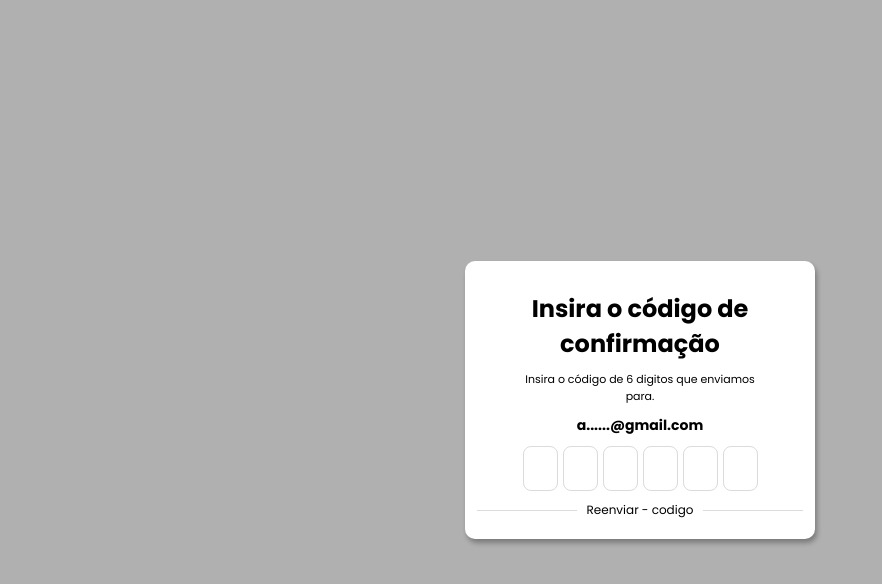
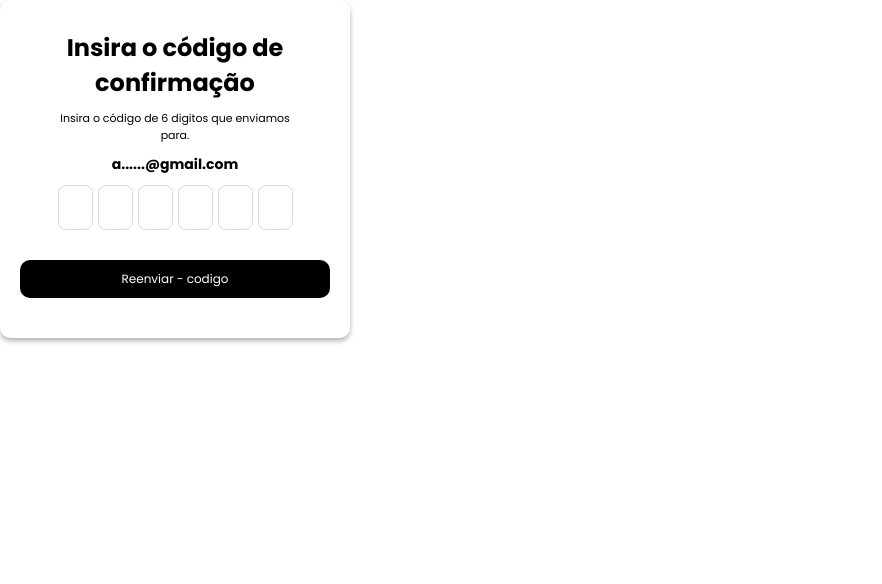
Before and after one commit to levynascimentoDev/Client_Hospedala, a Vue app: page /login/verification in a window 1280 px wide. Shown: the top 584 px of the page, without its empty margins (0-882 px from the left). Built offline with nearby package versions, Linux system fonts and the light colour scheme.

Commit message:
corrigindo erros do merge

```diff
--- a/src/pages/auth/components/modal/ModalConfirmCode.vue
+++ b/src/pages/auth/components/modal/ModalConfirmCode.vue
@@ -1,20 +1,32 @@
 <script lang="ts">
 import { defineComponent } from 'vue';
 export default defineComponent({
-    name:"modalConfirm",
-    data(){
-        return{
-            inputValues:["","","","","",""],
-            code:"",
+    name: "modalConfirm",
+    data() {
+        return {
+            inputValues: ["", "", "", "", "", ""],
+            code: "",
+        }
+    },
+    methods: {
+        onInput(key: number) {
+            // se tem valor no input
+            if (!this.inputValues[key])
+            return;
+
+            const match = this.inputValues[key].match(/^[0-9]$/)
+            if (!match) {
+                this.inputValues[key] = ""
+            }
 
         }
     }
+
 })
 </script>
 
 <template>
-    <div class="section-forgot">
-        <div  class="modal-forgot">
+    <div class="modal-forgot">
 
         <div class="title">
 
@@ -24,30 +36,16 @@ export default defineComponent({
 
         </div>
         <div class="inputs">
-                <input type="text" v-for="(value, key) in inputValues" :key="key" :value="inputValues[key]" maxlength="1">
+            <input type="text" v-for="(value, key) in inputValues" :key maxlength="1" v-model="inputValues[key]" @input="onInput(key)">
         </div>
         <div class="footer">
-
-                <span>Reenviar - codigo</span>
-
-            </div>
+            <button>Reenviar - codigo</button>
         </div>
     </div>
 </template>
 
 <style scoped>
-.section-forgot{
-    display: flex;
-    align-items: center;
-    justify-content: center;
-    height: 100%;
-    width: 100%;
-    z-index: 9999;
-    position: fixed;
-    background: rgba(102, 100, 100, 0.507);
 
-
-}
 .modal-forgot {
     width: 350px;
     height: max-content;
@@ -56,7 +54,7 @@ export default defineComponent({
     padding-top: 20px;
     padding-bottom: 20px;
     border-radius: 10px;
-    box-shadow: 2px 4px 5px rgba(0, 0, 0, 0.3);
+    box-shadow: 0px 3px 5px rgba(0, 0, 0, 0.3);
     overflow: hidden;
     display: flex;
     align-items: center;
@@ -65,11 +63,9 @@ export default defineComponent({
     gap: 10px;
     animation: slide linear .4s forwards;
 
+}
 
-
-
-}
-.modal-forgot .title{
+.modal-forgot .title {
     display: flex;
     flex-direction: column;
     align-items: center;
@@ -77,29 +73,30 @@ export default defineComponent({
     flex-wrap: wrap;
     max-width: 260px;
 }
+
 .modal-forgot .title h1 {
     color: black;
     font-size: 14px;
 }
-.modal-forgot .title p{
+
+.modal-forgot .title p {
     font-size: 11px;
 }
-.modal-forgot .title img{
+
+.modal-forgot .title img {
     width: 30%;
     height: auto;
 }
+
 .title * {
     margin-top: 10px;
 }
 
 .footer {
     display: flex;
-    align-items: center;
-    justify-content: center;
-    flex-direction: column;
     width: 100%;
     gap: 8px;
-
+    padding: 20px;
 }
 
 .footer .link {
@@ -110,56 +107,66 @@ export default defineComponent({
     transition: ease .2s;
 
 }
-.footer .link:hover{
+
+.footer .link:hover {
     text-decoration: underline;
 
 }
-.footer span{
+
+.footer button {
     font-size: 12px;
     display: flex;
     justify-content: center;
     align-items: center;
     margin: 0;
     padding: 0;
+    background-color: black;
+    color: white;
+    border-radius: 10px;
+}
 
-}
-.footer span::before, span::after{
+/* .footer button::before, button::after{
     content: '';
     width: 100px;
-    background: #DBDBDB ;
+    background: #696969 ;
     height: 1px;
     display: inline-block;
     margin-left: 10px;
     margin-right: 10px;
 
-}
-.footer .create-account{
+} */
+
+
+.footer .create-account {
     font-size: 13px;
     text-decoration: none;
     border-radius: 10px;
     padding: 5px 10px;
 }
-.footer .create-account:hover{
+
+.footer .create-account:hover {
     background: rgba(155, 155, 155, 0.377);
     transition: ease .3s;
 
 }
-.footer button{
+
+.footer button {
     width: 100%;
     padding: 10px 0px;
     cursor: pointer;
     transition: ease .2s;
 
 }
+
 .footer button:hover {
-    background: rgba(255, 0, 0, 0.283);
+    opacity: 0.8;
 }
-.inputs{
+
+.inputs {
     gap: 5px;
     display: flex;
     align-items: center;
     justify-content: center;
-
 }
 
 .inputs input {
@@ -171,16 +178,17 @@ export default defineComponent({
     border-radius: 8px;
 
 }
+
 @keyframes slide {
-    from{
+    from {
         opacity: 0;
         transform: translateY(20px);
     }
-    to{
+
+    to {
         opacity: 1;
         transform: translateY(0px);
 
     }
 }
-
 </style>
--- a/src/pages/home/components/Host.vue
+++ b/src/pages/home/components/Host.vue
@@ -40,7 +40,7 @@ export default defineComponent({
             alt="imagem da hospedagem"
         >
         <div class="info">
-            <h1>{{ data?.type }} - {{ data?.city }}</h1>
+            <h1>{{ `${data?.type.charAt(0).toUpperCase()}${data?.type.slice(1)}`  }} - {{ data?.city }}</h1>
             <p>{{ data?.title }}</p>
         </div>
         <div class="footer">
```
Lines whose indentation alone changed are shown as unchanged.
